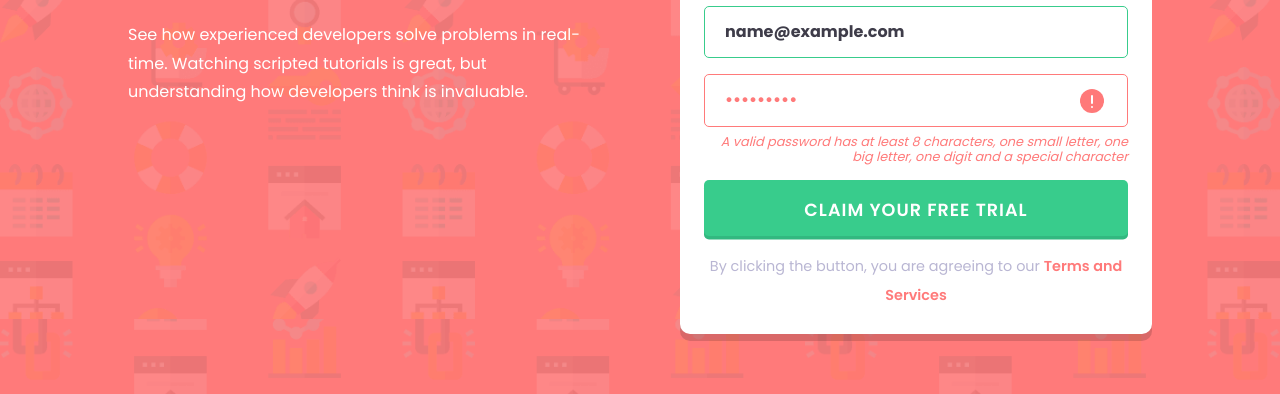
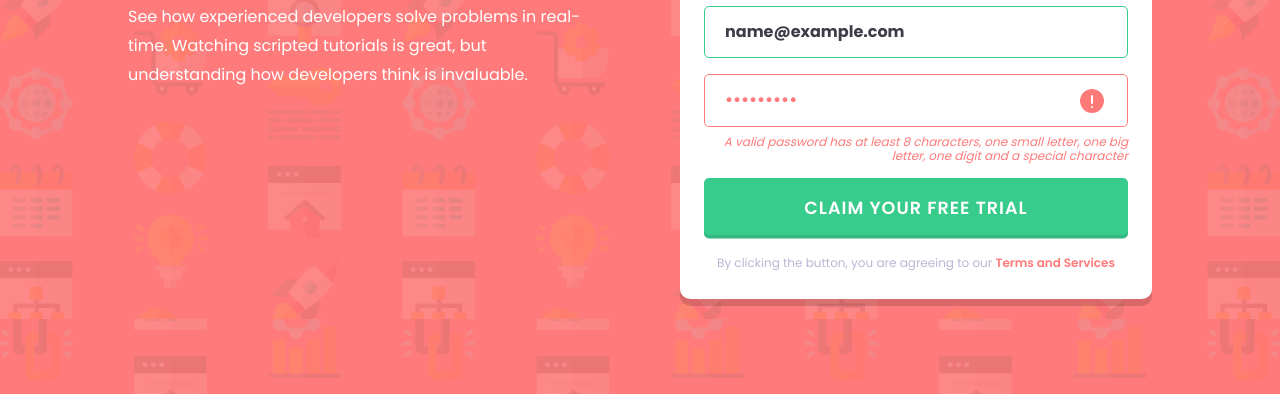
Before and after one commit to Samolote/intro-component-with-signup-form-frontendmentor, a plain HTML site: page index.html in a window 1280 px wide. Both pictures are taken after typing "Sample", "Sample", "name@example.com", "Sample123" into the empty fields and a click on the button "CLAIM YOUR FREE TRIAL". Shown: the part 406-800 px from the top of the page. Drawn offline with Linux system fonts and the light colour scheme.

Commit message:
Tone down font size of error messages and form__terms element

```diff
--- a/styles.css
+++ b/styles.css
@@ -149,7 +149,7 @@ html {
 
 .form__error-message {
 	margin: -0.5rem 0 1rem;
-	font-size: 0.8em;
+	font-size: 0.75em;
 	font-style: italic;
 	text-align: right;
 	color: var(--primary-red);
@@ -170,7 +170,7 @@ html {
 
 .form__terms {
 	margin: 0;
-	font-size: 0.9em;
+	font-size: 0.75em;
 	text-align: center;
 	line-height: 2;
 	color: var(--form-terms-color);
```
